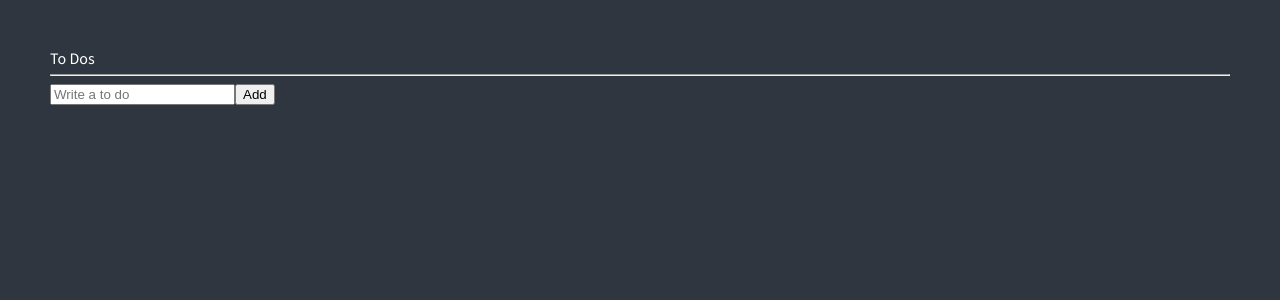
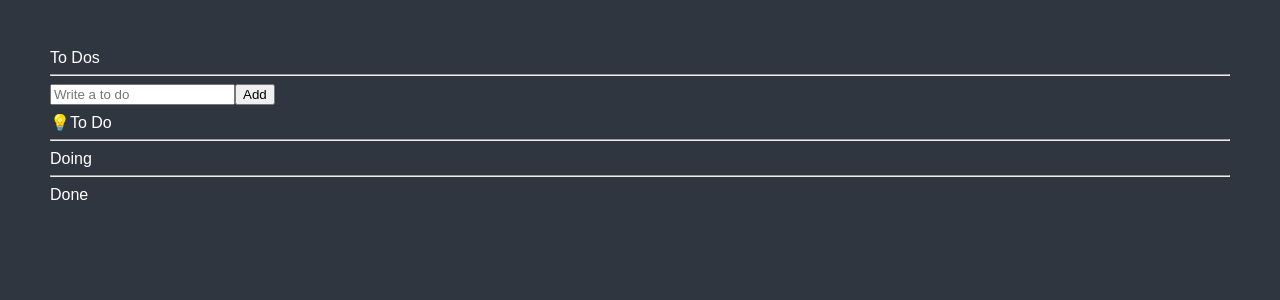
Before and after one commit to ivanselah/toToList, a React (Create React App) app: page / in a window 1280 px wide. Shown: the top 300 px of the page. Built offline with nearby package versions, Linux system fonts and the light colour scheme.

Commit message:
selector 출력 변형 렌더

```diff
--- a/src/atoms.tsx
+++ b/src/atoms.tsx
@@ -1,4 +1,4 @@
-import { atom } from 'recoil';
+import { atom, selector } from 'recoil';
 
 export interface IToDo {
   text: string;
@@ -10,3 +10,26 @@ export const toDoState = atom<IToDo[]>({
   key: 'toDo',
   default: [],
 });
+
+// => atom 이 변화면 selector 변함
+
+// export const toDoSelector = selector({
+//   key: 'toDoSelecter',
+//   get: ({ get }) => {
+//     const toDos = get(toDoState);
+//     return toDos.length;
+//   },
+// });
+
+// ⭐️ state 자체를 바꾸는게 아니라, output을 바꾸고 있다는 점 인지
+export const toDoSelector = selector({
+  key: 'toDoSelecter',
+  get: ({ get }) => {
+    const toDos = get(toDoState);
+    return [
+      toDos.filter((toDo) => toDo.category === 'TO_DO'), //
+      toDos.filter((toDo) => toDo.category === 'DOING'),
+      toDos.filter((toDo) => toDo.category === 'DONE'),
+    ];
+  },
+});
--- a/src/components/ToDoList.tsx
+++ b/src/components/ToDoList.tsx
@@ -1,20 +1,36 @@
 import { useRecoilValue } from 'recoil';
-import { toDoState } from '../atoms';
+import styled from 'styled-components';
+import { toDoSelector, toDoState } from '../atoms';
 import CreateToDo from './CreateToDo';
 import ToDo from './ToDo';
 
 function ToDoList() {
   // const value = useRecoilValue(toDoState);
   // const modFn = useSetRecoilState(toDoState);
-  const toDos = useRecoilValue(toDoState);
-  console.log(toDos);
+  const [toDos, doing, done] = useRecoilValue(toDoSelector);
+
   return (
     <div style={{ padding: '50px' }}>
       <h1>To Dos</h1>
       <hr />
       <CreateToDo />
+      <Title>💡To Do</Title>
       <ul>
         {toDos.map((toDo) => (
+          <ToDo key={toDo.id} {...toDo} />
+        ))}
+      </ul>
+      <hr />
+      <Title>Doing</Title>
+      <ul>
+        {doing.map((toDo) => (
+          <ToDo key={toDo.id} {...toDo} />
+        ))}
+      </ul>
+      <hr />
+      <Title>Done</Title>
+      <ul>
+        {done.map((toDo) => (
           <ToDo key={toDo.id} {...toDo} />
         ))}
       </ul>
@@ -23,3 +39,7 @@ function ToDoList() {
 }
 
 export default ToDoList;
+
+const Title = styled.h2`
+  margin-top: 10px;
+`;
```
